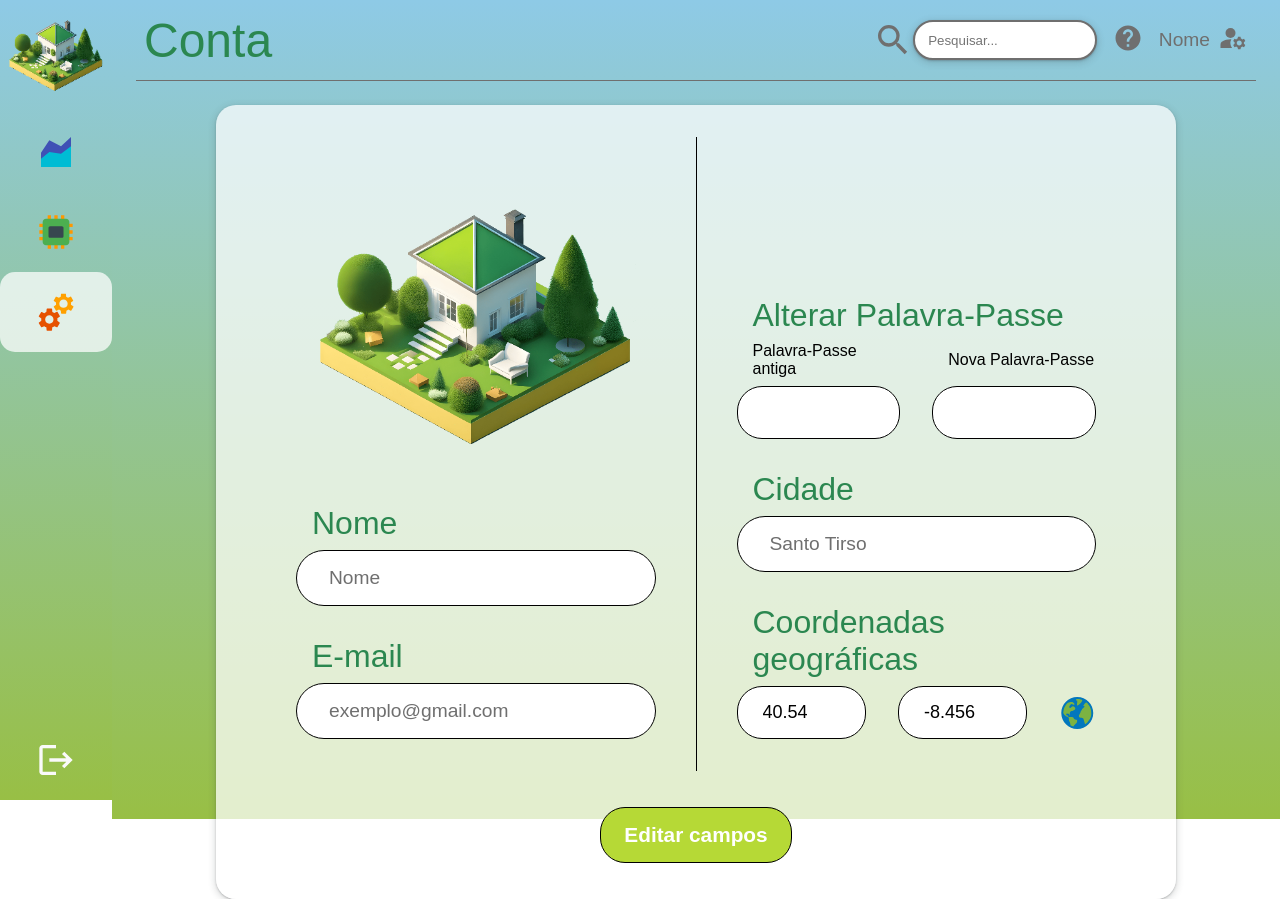
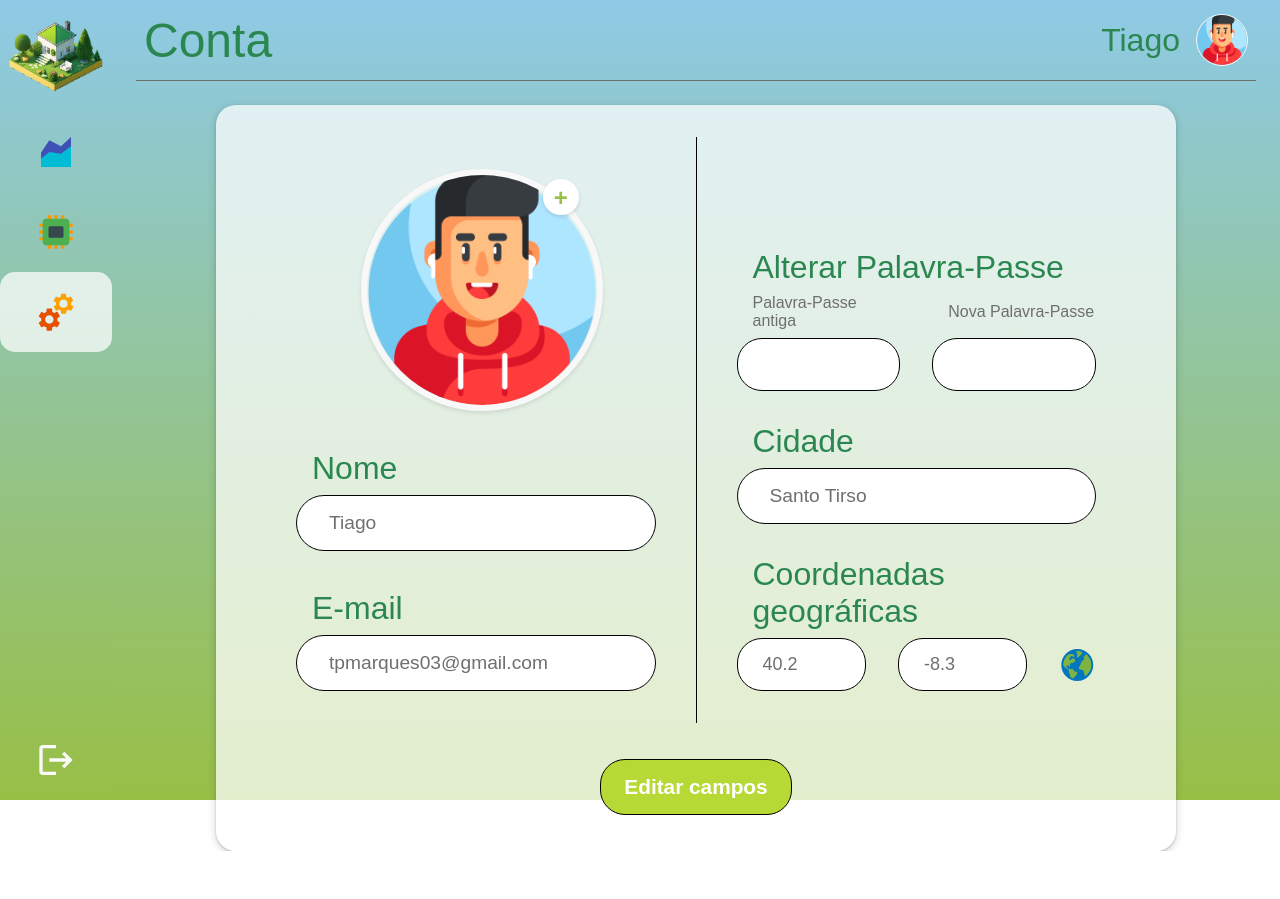
Before and after one commit to tyhago14/SmartHome, a React (Vite) app: page /conta in a window 1280 px wide. After the commit the page ends 851 px from the top, so only its background shows below. Built offline with nearby package versions, Linux system fonts and the light colour scheme.

Commit message:
GlobalState and avatar added

```diff
--- a/src/App.css
+++ b/src/App.css
@@ -30,3 +30,8 @@ a:hover {
 a:active {
     text-decoration: underline;
 }
+
+.Toastify__toast-container--top-right {
+    top: 5em !important;
+    right: 1em;
+}
--- a/src/Components/Comp_Navbar/Comp_Navbar.css
+++ b/src/Components/Comp_Navbar/Comp_Navbar.css
@@ -1,4 +1,3 @@
-
 .home-section {
     position: relative;
     top: 5rem;
@@ -11,9 +10,9 @@
 
 .navbar-nome-celula {
     font-size: 2.5em;
-  }
+}
 
-.navbar-left{
+.navbar-left {
     height: 5rem;
     padding-left: 2rem;
     width: max-content;
@@ -31,7 +30,7 @@
     color: var(--escuro);
 }
 
-.navbar-right{
+.navbar-right {
     height: 5rem;
     position: absolute;
     right: 0;
@@ -42,110 +41,71 @@
     align-items: center;
 }
 
-.navbar-search{
-    display: flex;
+.avatar-upload2 .avatar-preview {
+    width: 50px;
+    height: 50px;
+    position: relative;
+    border-radius: 100%;
+    border: thin solid #f8f8f8;
+}
+
+.avatar-upload2 .avatar-preview div {
+    width: 100%;
+    height: 100%;
+    border-radius: 100%;
+    background-size: cover;
+    background-repeat: no-repeat;
+    background-position: center;
+}
+
+.navbar-UserName {
+    font-size: 2rem;
     padding-left: 1rem;
     padding-right: 1rem;
 }
 
-.navbar-iconSearch {
-    color: rgb(111, 111, 111);
-}
-
-.navbar-iconSearch:hover{
-    color: var(--Esi-Principal);
-    cursor:pointer;
-  }
-
-.navbar-searchTerm{
-    box-shadow: rgba(60, 64, 67, 0.3) 0px 1px 2px 0px,
-      rgba(60, 64, 67, 0.15) 0px 2px 6px 2px;
-    padding: 0.5em;
-    border-radius: 20px;
-    border: 2px solid rgb(111, 111, 111);
-    padding-left: 1em;
-    width: 10rem;
-    transition: width 0.6s ease-in-out;
-}
-.navbar-searchTerm:hover{
-    border-color: var(--Esi-Principal);
-}
-
-.navbar-searchTerm:focus {
-    outline: none;
-    border-color: var(--Esi-Principal);
-    width: 15rem;
-  }
-
-  .navbar-search:focus-within .navbar-iconSearch {
-    color: var(--Esi-Principal)
-  }
-
-.navbar-notif{
-    display: flex;
-    padding-left: 1rem;
-    padding-right: 1rem;
-}
-.navbar-icon {
-    color: rgb(111, 111, 111);
-}
-
-.navbar-icon:hover {
-    color: var(--Esi-Principal);
-    cursor:pointer;
-}
-
-.navbar-UserName{
-    font-size: 1.2rem;
-    padding-left: 1rem;
-    padding-right: 0.5rem;
-}
-
-.name-icon{
+.name-icon {
     display: flex;
     flex-direction: row;
     align-items: center;
-    color: rgb(111, 111, 111);
+    color: var(--escuro);
     text-decoration: none;
 }
 
-.name-icon:hover{
-    cursor:pointer;
-    color: var(--Esi-Principal);
+.name-icon:hover {
+    cursor: pointer;
+    transform: scale(1.15);
+    transition: transform 0.4s ease-in-out;
+    color: var(--azul);
 }
 
 .logo-img {
     height: 40px;
-  }
+}
 
-
-  @media only screen and (max-width: 900px) {
-
-    .search-all{
+@media only screen and (max-width: 900px) {
+    .search-all {
         display: none;
     }
-
 }
 
 @media only screen and (max-width: 770px) {
     .home-section {
         padding-bottom: 5rem;
     }
-    .navbar-right{
+    .navbar-right {
         height: 4rem;
     }
-    .navbar-UserName{
+    .navbar-UserName {
         display: none;
     }
-    .search-all{
+    .search-all {
         display: none;
     }
-    .navbar-help{
+    .navbar-help {
         display: none;
     }
-
 }
-
 
 @media only screen and (max-width: 425px) {
     .home-section {
@@ -157,23 +117,22 @@
     .home-section {
         padding-bottom: 5rem;
     }
-    .navbar-right{
+    .navbar-right {
         height: 3rem;
     }
-    .navbar-UserName{
+    .navbar-UserName {
         display: none;
     }
-    .search-all{
+    .search-all {
         display: none;
     }
-    .navbar-help{
+    .navbar-help {
         display: none;
     }
     .logo-img {
         height: 30px;
     }
-    .Breadcrumbs{
+    .Breadcrumbs {
         font-size: 2rem;
     }
-
 }
--- a/src/Components/Comp_Navbar/Comp_Navbar.jsx
+++ b/src/Components/Comp_Navbar/Comp_Navbar.jsx
@@ -1,80 +1,37 @@
 import "./Comp_Navbar.css";
 import { useNavigate } from "react-router-dom";
-import { useState } from "react";
-import { MdSearch, MdHelp } from "react-icons/md";
-import { MdManageAccounts } from "react-icons/md";
+import { useContext } from "react";
+import { AppContext } from "../../GlobalState";
 
 // eslint-disable-next-line react/prop-types
 const Comp_Navbar = ({ Page, children }) => {
     const pageName = Page;
     const navigate = useNavigate();
-	const [search, setSearch] = useState("");
+    const { state } = useContext(AppContext);
+    const { DadosUtilizador, AvatarUtilizador } = state;
 
-	const handleKeyDownSearch = (event, search) => {
-		if (event.key === "Enter") {
-			handleSearch(search);
-		}
-	};
-	const handleSearch = (search) => {
-		if (
-			search === "OTP" ||
-			search === "login" ||
-			search === "signup" ||
-			search === "reset" ||
-			search === "dashboard" ||
-			search === "account" ||
-			search === "home" ||
-			search === "agenda" ||
-			search === "users" ||
-			search === "funcionarios" ||
-			search === "definicoes"
-		) {
-			navigate("../" + search); //run search function with enter button press
-		} else if (!search && !search.value) {
-			//NotificationManager.error('A barra de pesquisa está vazia');
-		} else if (search === "") {
-			//NotificationManager.error('A barra de pesquisa está vazia');
-		} else {
-			//NotificationManager.info(search);
-		}
-	};
-
-	const goDash = () => {
-		navigate("/dashboard");
+    const goConta = () => {
+        navigate("/conta");
     };
 
     return (
         <>
             <div className="navbar-left titulo">{pageName}</div>
             <div className="navbar-right">
-				<div className="search-all">
-					<div className="navbar-search">
-						<MdSearch
-							size={40}
-							className="navbar-iconSearch"
-							onClick={() => handleSearch(search)}
-						/>
-						<input
-							className="navbar-searchTerm"
-							id="searchfield"
-							type="text"
-							required
-							placeholder="Pesquisar..."
-							value={search}
-							onChange={(e) => setSearch(e.target.value)}
-							onKeyDown={(event) =>
-								handleKeyDownSearch(event, search)
-							}
-						/>
+                <div className="name-icon" onClick={goConta}>
+                    <div className="navbar-UserName">
+                        {DadosUtilizador.nome}
+                    </div>
+                    <div className="container">
+                        <div className="avatar-upload2">
+                            <div className="avatar-preview">
+                                <div
+                                    style={{
+                                        backgroundImage: `url(${AvatarUtilizador})`,
+                                    }}
+                                ></div>
                             </div>
                         </div>
-				<div className="navbar-help">
-					<MdHelp size={30} className="navbar-icon" />
-				</div>
-				<div className="name-icon" onClick={goDash}>
-					<div className="navbar-UserName">Nome</div>
-					<div>
-						<MdManageAccounts size={30} />
                     </div>
                 </div>
             </div>
--- a/src/GlobalState.jsx
+++ b/src/GlobalState.jsx
@@ -1,25 +1,42 @@
 import { createContext, useState } from "react";
+import avatar from "./assets/avatar.png";
 
 // Create the initial context
 export const AppContext = createContext();
 
-// Create the provider component
+// eslint-disable-next-line react/prop-types
 export const GlobalState = ({ children }) => {
-    const [DadosUtilizador, setDadosUtilizador] = useState([
+    const [AvatarUtilizador, setAvatarUtilizador] = useState(avatar);
+    /*     const [DadosUtilizador, setDadosUtilizador] = useState([
         "tpmarques03@gmail.com",
         "123",
         "Tiago",
         "Santo Tirso",
         "40.2",
         "-8.3",
-    ]);
+    ]); */
+    const [DadosUtilizador, setDadosUtilizador] = useState({
+        email: "tpmarques03@gmail.com",
+        pass: "123",
+        nome: "Tiago",
+        cidade: "Santo Tirso",
+        lat: "40.2",
+        long: "-8.3",
+    });
 
     const AtualizarDadosUtilizador = (NovosDados) => {
         setDadosUtilizador(NovosDados);
     };
+    const AtualizarAvatarUtilizador = (NovoAvatar) => {
+        setAvatarUtilizador(NovoAvatar);
+    };
 
-    const state = { DadosUtilizador };
-    const actions = { AtualizarDadosUtilizador };
+    const state = { DadosUtilizador, AvatarUtilizador };
+    const actions = {
+        AtualizarDadosUtilizador,
+        AtualizarAvatarUtilizador,
+        setDadosUtilizador,
+    };
 
     return (
         <AppContext.Provider value={{ state, actions }}>
--- a/src/Pages/Conta/Conta.css
+++ b/src/Pages/Conta/Conta.css
@@ -30,7 +30,7 @@
     width: 50%;
     padding-left: 2.5rem;
     padding-right: 5rem;
-    padding-top: 10rem;
+    padding-top: 7rem;
     border-left: thin solid black;
     display: flex;
     flex-direction: column;
@@ -108,6 +108,73 @@
 .conta-editarBtn:hover {
     background-color: var(--escuro);
     cursor: pointer;
+}
+
+.avatar-upload {
+    position: relative;
+    max-width: 230px;
+    margin: 2rem auto;
+}
+
+.avatar-upload .avatar-edit {
+    position: absolute;
+    right: 12px;
+    z-index: 1;
+    top: 10px;
+}
+
+.avatar-upload .avatar-edit input {
+    display: none;
+}
+
+.avatar-upload .avatar-edit label {
+    display: inline-block;
+    width: 34px;
+    height: 34px;
+    margin-bottom: 0;
+    border-radius: 100%;
+    background: #ffffff;
+    border: 1px solid transparent;
+    box-shadow: 0px 2px 4px 0px rgba(0, 0, 0, 0.12);
+    cursor: pointer;
+    font-weight: normal;
+    transition: all 0.2s ease-in-out;
+}
+
+.avatar-upload .avatar-edit label:hover {
+    background: #f1f1f1;
+    border-color: #d6d6d6;
+}
+
+.avatar-upload .avatar-edit label:after {
+    content: "+";
+    color: var(--medio);
+    font-size: 1.5rem;
+    font-weight: bold;
+    position: absolute;
+    top: 5px;
+    left: 0;
+    right: 0;
+    text-align: center;
+    margin: auto;
+}
+
+.avatar-upload .avatar-preview {
+    width: 230px;
+    height: 230px;
+    position: relative;
+    border-radius: 100%;
+    border: 6px solid #f8f8f8;
+    box-shadow: 0px 2px 4px 0px rgba(0, 0, 0, 0.1);
+}
+
+.avatar-upload .avatar-preview div {
+    width: 100%;
+    height: 100%;
+    border-radius: 100%;
+    background-size: cover;
+    background-repeat: no-repeat;
+    background-position: center;
 }
 
 @media only screen and (max-width: 425px) {
--- a/src/Pages/Conta/Conta.jsx
+++ b/src/Pages/Conta/Conta.jsx
@@ -1,10 +1,10 @@
 import Sidebar from "../../Components/Comp_Sidebar/Comp_Sidebar";
 import Navbar from "../../Components/Comp_Navbar/Comp_Navbar";
-import { useState, useEffect } from "react";
-import logo from "../../assets/home3-final.png";
+import { useState, useEffect, useContext } from "react";
 import { toast } from "react-toastify";
 import { FcGlobe } from "react-icons/fc";
 import "./Conta.css";
+import { AppContext } from "../../GlobalState";
 
 const Conta = () => {
     const [isEditable, setIsEditable] = useState(false);
@@ -15,26 +15,44 @@ const Conta = () => {
     const [Long, setLong] = useState("");
     const [password, setPassword] = useState("");
     const [password2, setPassword2] = useState("");
+    const { state, actions } = useContext(AppContext);
+    const { DadosUtilizador, AvatarUtilizador } = state;
+    const { AtualizarAvatarUtilizador, setDadosUtilizador } = actions;
+
+    const handleImageChange = (event) => {
+        const file = event.target.files[0];
+        if (file.size > 1024 * 1024) {
+            toast.error("A imagem tem de ser menor que 1MB", {
+                theme: "colored",
+            });
+            return;
+        }
+        const reader = new FileReader();
+        reader.onload = () => {
+            AtualizarAvatarUtilizador(reader.result);
+        };
+        reader.readAsDataURL(file);
+        toast.success("Imagem atualizada com sucesso!", {
+            theme: "colored",
+        });
+    };
 
     const handleClickCoord = () => {
+        if (isEditable) {
             navigator.geolocation.getCurrentPosition(function (position) {
-            /*
-            console.log("Latitude is :", position.coords.latitude);
-            console.log("Longitude is :", position.coords.longitude);
-             */
                 setLat(position.coords.latitude);
                 setLong(position.coords.longitude);
             });
+        }
     };
 
     useEffect(() => {
-        //AccountValues((userData) => {
-        setName("Nome");
-        setEmail("exemplo@gmail.com");
-        setCidade("Santo Tirso");
-        setLat("40.54");
-        setLong("-8.456");
-        //});
+        setEmail(DadosUtilizador.email);
+        setName(DadosUtilizador.nome);
+        setCidade(DadosUtilizador.cidade);
+        setLat(DadosUtilizador.lat);
+        setLong(DadosUtilizador.long);
+        // eslint-disable-next-line react-hooks/exhaustive-deps
     }, []);
 
     const handleButtonClick = async () => {
@@ -51,6 +69,16 @@ const Conta = () => {
                 console.log(stateUpdate);
             else if (stateUpdate !== 1) console.log(stateUpdate);
             //    NotificationManager.error("Erro ao atualizar dados!"); */
+
+            setDadosUtilizador({
+                ...DadosUtilizador,
+                email: email,
+                nome: name,
+                cidade: cidade,
+                lat: Lat,
+                long: Long,
+            });
+
             toast.success("Dados atualizados com sucesso!", {
                 theme: "colored",
             });
@@ -64,11 +92,28 @@ const Conta = () => {
                     <div className="conta-box">
                         <div className="conta-box-flex">
                             <div className="conta-box-left">
-                                <img
-                                    className="logoEmpresa"
-                                    src={logo}
-                                    alt="Empresa Logo"
+                                <div className="container">
+                                    <div className="avatar-upload">
+                                        <div className="avatar-edit">
+                                            <input
+                                                type="file"
+                                                id="imageUpload"
+                                                accept=".png, .jpg, .jpeg"
+                                                onChange={handleImageChange}
                                             />
+                                            <label htmlFor="imageUpload"></label>
+                                        </div>
+                                        <div className="avatar-preview">
+                                            <div
+                                                id="imagePreview"
+                                                style={{
+                                                    backgroundImage: `url(${AvatarUtilizador})`,
+                                                }}
+                                            ></div>
+                                        </div>
+                                    </div>
+                                </div>
+
                                 <div className="conta-nameInput">
                                     <div className="conta-subTitulo">Nome</div>
                                     <div className="conta-info">
@@ -98,7 +143,25 @@ const Conta = () => {
                                         E-mail
                                     </div>
                                     <div className="conta-info">
-                                        <span>{email}</span>
+                                        {isEditable ? (
+                                            <input
+                                                type="text"
+                                                value={email}
+                                                onChange={(e) =>
+                                                    setEmail(e.target.value)
+                                                }
+                                                style={{
+                                                    border: "none",
+                                                    fontSize: "1.1rem",
+                                                    width: "100%",
+                                                    color: "black",
+                                                    overflowWrap: "break-word",
+                                                    outline: "none",
+                                                }}
+                                            />
+                                        ) : (
+                                            <span> {email}</span>
+                                        )}
                                     </div>
                                 </div>
                             </div>
@@ -169,6 +232,7 @@ const Conta = () => {
                                     </div>
 
                                     <div className="coord">
+                                        {isEditable ? (
                                             <input
                                                 id="lat"
                                                 type="number"
@@ -179,16 +243,29 @@ const Conta = () => {
                                                     setLat(e.target.value)
                                                 }
                                             />
+                                        ) : (
+                                            <div className="login__textBox50">
+                                                <span>{Lat}</span>
+                                            </div>
+                                        )}
+
+                                        {isEditable ? (
                                             <input
                                                 id="long"
                                                 type="number"
                                                 className="login__textBox50"
-                                            placeholder="Longitude"
+                                                placeholder="Latitude"
                                                 value={Long}
                                                 onChange={(e) =>
                                                     setLong(e.target.value)
                                                 }
                                             />
+                                        ) : (
+                                            <div className="login__textBox50">
+                                                <span>{Long}</span>
+                                            </div>
+                                        )}
+
                                         <FcGlobe
                                             size={50}
                                             onClick={handleClickCoord}
@@ -199,12 +276,21 @@ const Conta = () => {
                             </div>
                         </div>
                         <div className="btn-center">
+                            {isEditable ? (
+                                <button
+                                    className="login__btn2"
+                                    onClick={handleButtonClick}
+                                >
+                                    Submeter
+                                </button>
+                            ) : (
                                 <button
                                     className="login__btn"
                                     onClick={handleButtonClick}
                                 >
-                                {isEditable ? "Submeter" : "Editar campos"}
+                                    Editar campos
                                 </button>
+                            )}
                         </div>
                     </div>
                 </Navbar>
--- a/src/Pages/Login/Login.css
+++ b/src/Pages/Login/Login.css
@@ -112,6 +112,7 @@
     display: flex;
     gap: 2rem;
     align-items: center;
+    color: #6f6f6f;
 }
 .login__textBox50 {
     border-radius: 25px;
@@ -122,6 +123,7 @@
     width: 100%;
     box-sizing: border-box;
     width: 45%;
+    background-color: #fff;
 }
 #lat::-webkit-outer-spin-button,
 #lat::-webkit-inner-spin-button,
@@ -155,6 +157,24 @@
 
 .login__btn:hover {
     background-color: var(--escuro);
+    cursor: pointer;
+}
+.login__btn2 {
+    width: 12rem;
+    border-radius: 25px;
+    border: 1px solid black;
+    padding: 15px;
+    font-size: 18px;
+    margin-bottom: 20px;
+    margin-top: 20px;
+    color: white;
+    background-color: var(--escuro);
+    font-weight: bolder;
+    font-size: 130%;
+}
+
+.login__btn2:hover {
+    background-color: var(--verde);
     cursor: pointer;
 }
 
```
Also changed, not shown: src/Components/Comp_Sidebar/Comp_Sidebar.css (+2 -12 lines), src/assets/avatar.png (added). Lines whose indentation alone changed are shown as unchanged.
